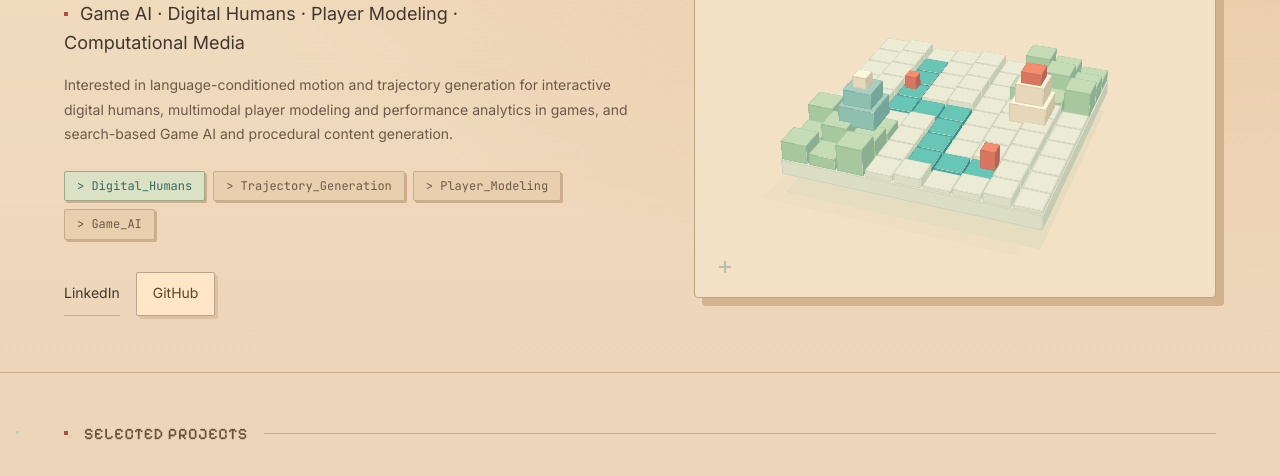
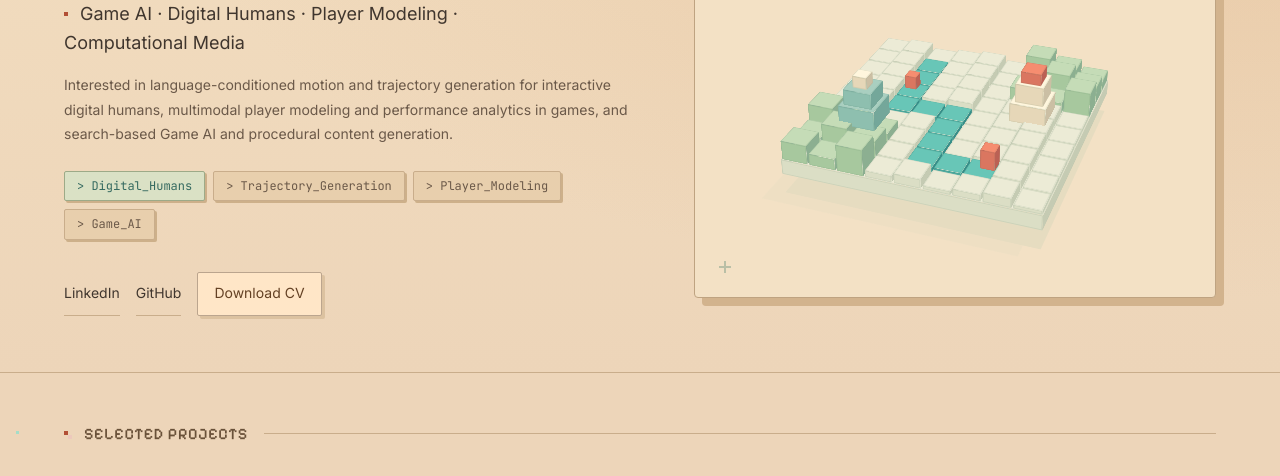
Before and after one commit to QizhouD/qizhoudeng.github.io, a website: page index.html in a window 1280 px wide. Shown: the part 161-637 px from the top of the page. Drawn offline with Linux system fonts and the light colour scheme.

Commit message:
feat(portfolio): link the research CV PDF
Add the two-page research CV exported from phd/essays/QizhouDeng-CV-research-2027.docx and restore the Download CV link next to LinkedIn and GitHub.

```diff
--- a/index.html
+++ b/index.html
@@ -30,6 +30,7 @@
                 <div class="profile-links">
                     <a href="https://www.linkedin.com/in/qizhou-deng-935728208/" style="margin: 0 10px;">LinkedIn</a>
                     <a href="https://github.com/QizhouD" style="margin: 0 10px;">GitHub</a>
+                    <a href="QizhouDeng-CV.pdf" target="_blank" style="margin: 0 10px;">Download CV</a>
                 </div>
             </div>
             <div class="pixel-scene" aria-hidden="true">
```
Also changed, not shown: 1 other file.
